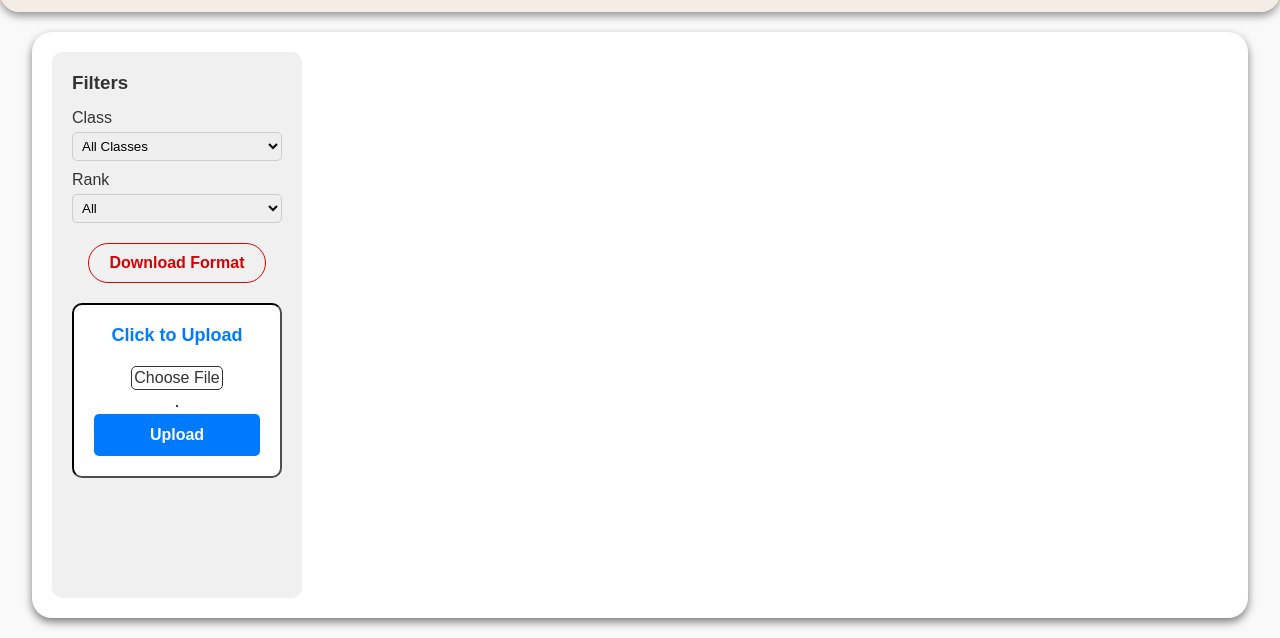
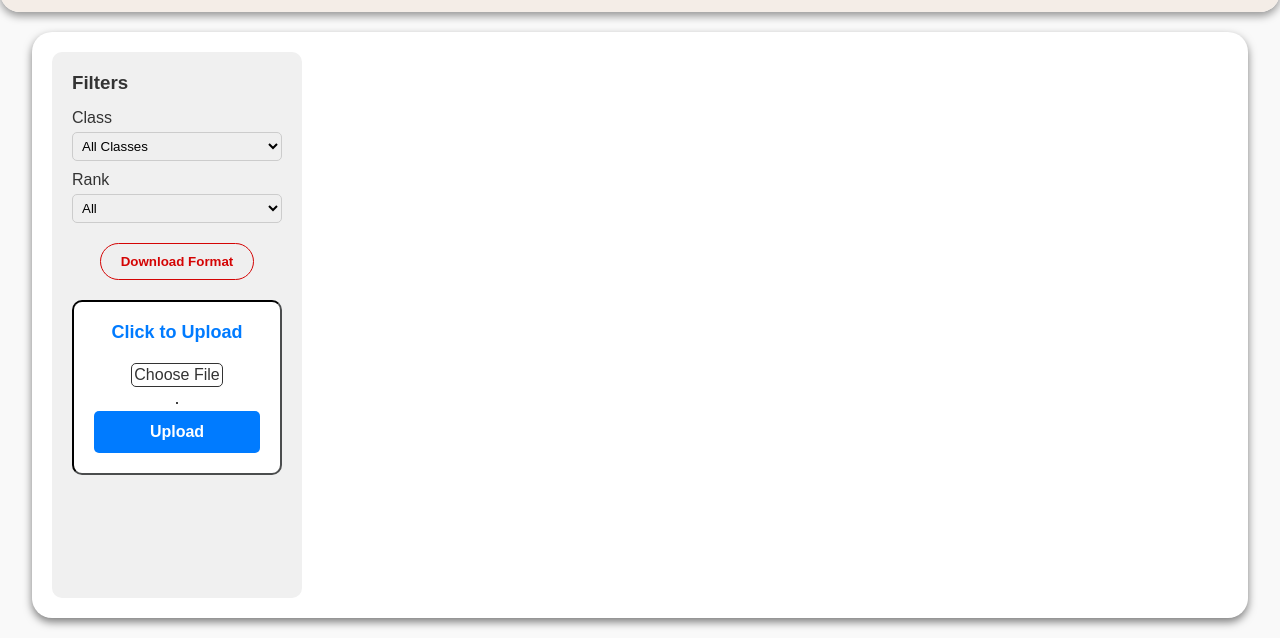
Before and after one commit to krish-nna/netlfy, a plain HTML site: page student.html in a window 1280 px wide. Shown: the part 162-800 px from the top of the page. Drawn offline with Linux system fonts and the light colour scheme; no server answers.

Commit message:
Update student.html

```diff
--- a/student.html
+++ b/student.html
@@ -47,10 +47,9 @@
 
       </select>
 
-      <div class="dbtc">
-        <a href="download_template.php" id="download-btn" class="dbt">Download Format</a>
-
-      </div>
+     <div class="dbtc">
+    <button id="download-btn" class="dbt">Download Format</button>
+</div>
       <div class="upload-section">
         <label for="upload-file" class="upload-label">Choose File</label>
         <input type="file" id="upload-file" accept=".xlsx" style="display: none;">
```
